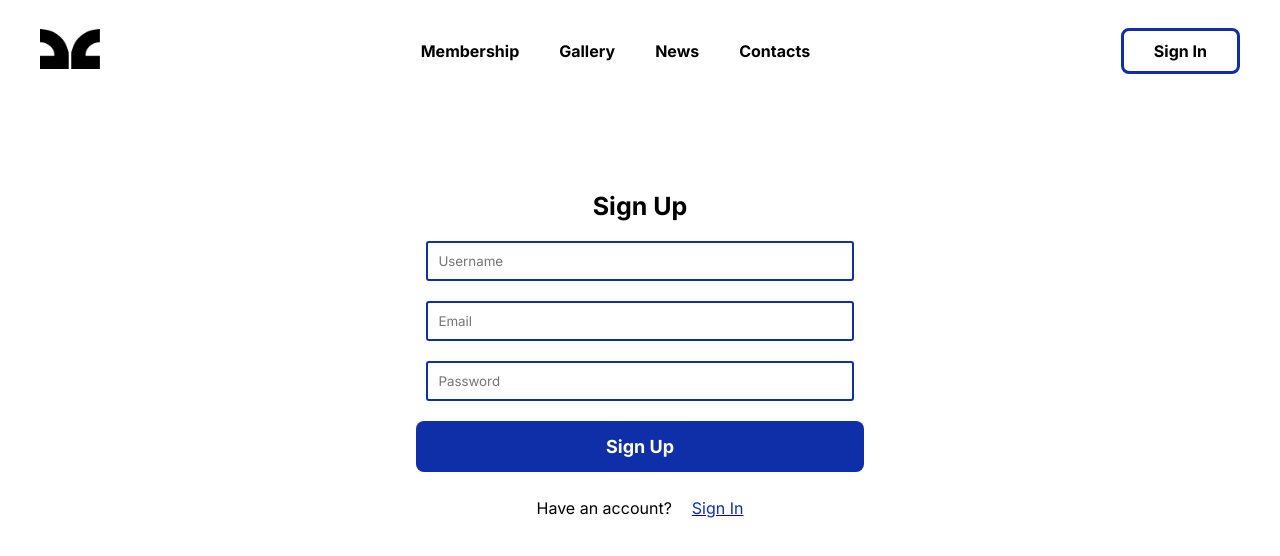
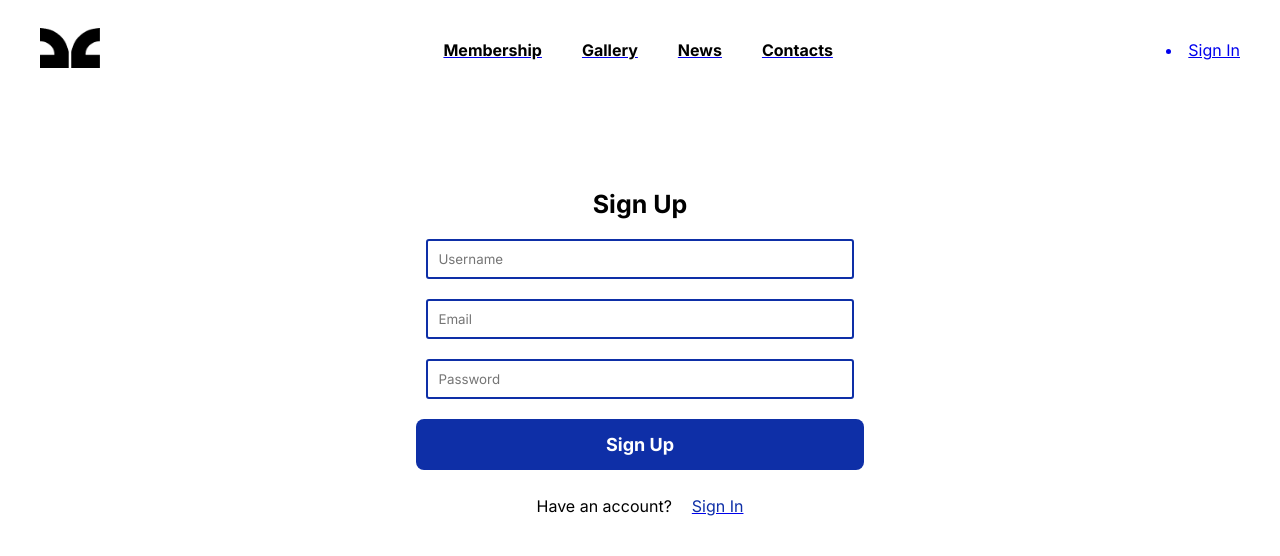
Before and after one commit to KarinaShupik/Kursova, a React (Vite) app in the folder client/: page /sign-up in a window 1280 px wide. Shown: the top 556 px of the page. Built offline with nearby package versions, Linux system fonts and the light colour scheme; no server answers.

Commit message:
feat: update header component

```diff
--- a/client/src/App.jsx
+++ b/client/src/App.jsx
@@ -4,6 +4,7 @@
 import {SignUp} from "./pages/SignUp"
 import {Profile} from "./pages/Profile"
 import {Header} from "./components/Header"
+import PrivateRoute from "./components/PrivateRoute"
 
 function App() {
   return (
@@ -14,7 +15,9 @@
         <Route path="/" element={<Home />}/>
         <Route path="/sign-in" element={<SignIn />}/>
         <Route path="/sign-up" element={<SignUp />}/>
-        <Route path="/profile" element={<Profile />}/>
+        <Route element={<PrivateRoute />}>
+          <Route path="/profile" element={<Profile />}/>
+        </Route>
       </Routes>
     </BrowserRouter>
     </div>
--- a/client/src/components/Header.jsx
+++ b/client/src/components/Header.jsx
@@ -1,9 +1,10 @@
 import React from "react"
 import { Link } from "react-router-dom"
 import "../styles/Header.css"
+import { useSelector } from 'react-redux'
 
 export function Header() {
-
+  const {currentUser} = useSelector(state => state.user)
     return (
         <header className="header">
         <div className="container">
@@ -14,23 +15,36 @@
           </div>
           <nav className="header__nav">
             <ul className="header__nav-list">
-              <li className="header__nav-item">
-                <a href="#" className="header__nav-link">Membership</a>
-              </li>
-              <li className="header__nav-item">
-                <a href="#" className="header__nav-link">Gallery</a>
-              </li>
-              <li className="header__nav-item">
-                <a href="#" className="header__nav-link">News</a>
-              </li>
-              <li className="header__nav-item">
-                <a href="#" className="header__nav-link">Contacts</a>
-              </li>
+              <Link to="#" >
+                <li className="header__nav-item header__nav-link">
+                  Membership
+                </li>
+              </Link>
+              <Link to="#" >
+                <li className="header__nav-item header__nav-link">
+                  Gallery
+                </li>
+              </Link>
+              <Link to="#" >
+                <li className="header__nav-item header__nav-link">
+                  News
+                </li>
+              </Link>
+              <Link to="#" >
+                <li className="header__nav-item header__nav-link">
+                  Contacts
+                </li>
+              </Link>
             </ul>
           </nav>
           <div className="header__signin">
-
-            <a href="/sign-in" className="header__signin-button">Sign In</a>
+            <Link to='/profile'>
+            {currentUser ? (
+              <img src={currentUser.profilePicture} alt='profile' />
+            ) : (
+              <li>Sign In</li>
+            )}
+          </Link>
           </div>
         </div>
       </header>
--- /dev/null
+++ b/client/src/components/PrivateRoute.jsx
@@ -0,0 +1,7 @@
+import {useSelector} from 'react-redux'
+import { Outlet, Navigate } from 'react-router-dom'
+
+export default function PrivateRoute() {
+    const {currentUser} = useSelector(state => state.user)
+  return currentUser ? <Outlet/> : <Navigate to='/sign-in'/>
+}
--- a/client/src/styles/Header.css
+++ b/client/src/styles/Header.css
@@ -48,6 +48,11 @@
     display: flex;
   }
 
+  .header__signin img {
+    width: 50px;
+    height: 50px;
+  }
+
   .header__signin-button {
     padding: 10px 30px;
     border: 3px solid #0E2FA7;
```
Also changed, not shown: 1 other file (tests, documents, lock files or other folders).
